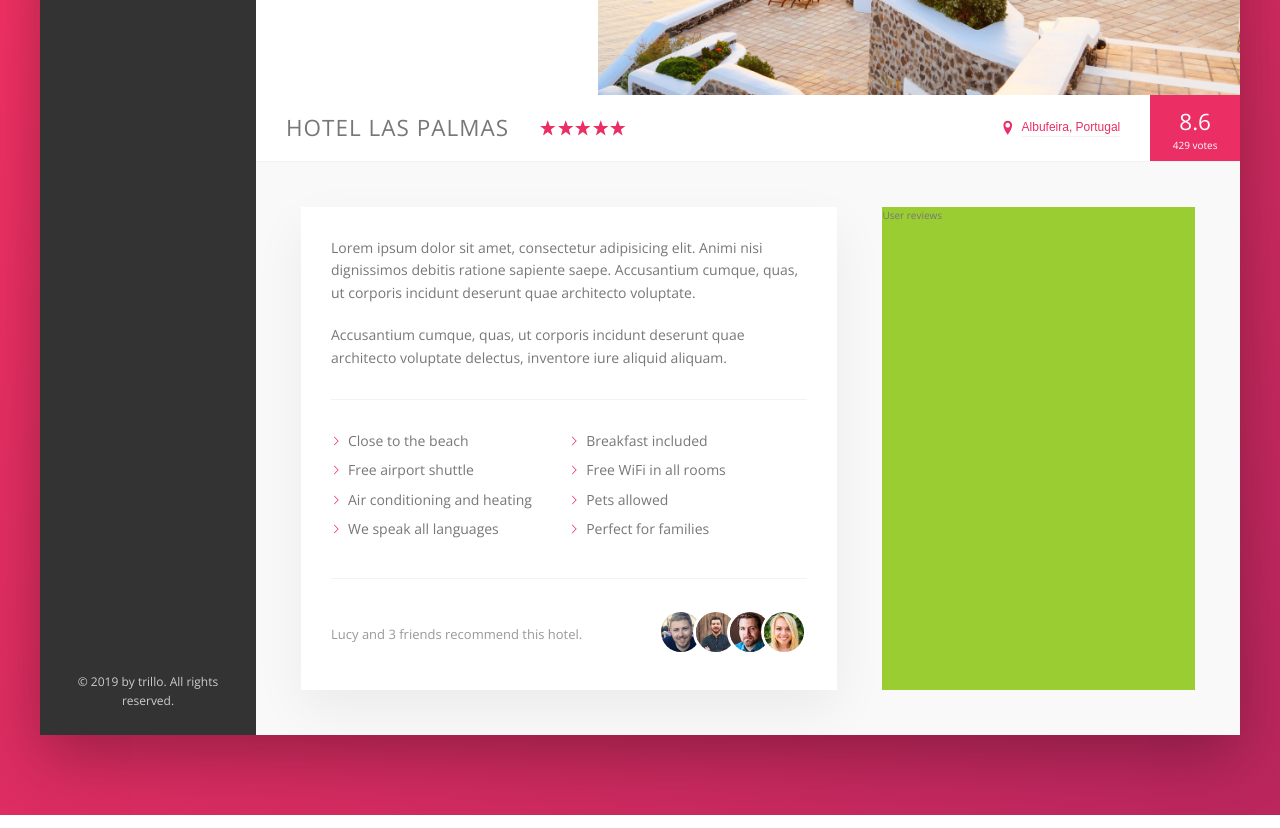
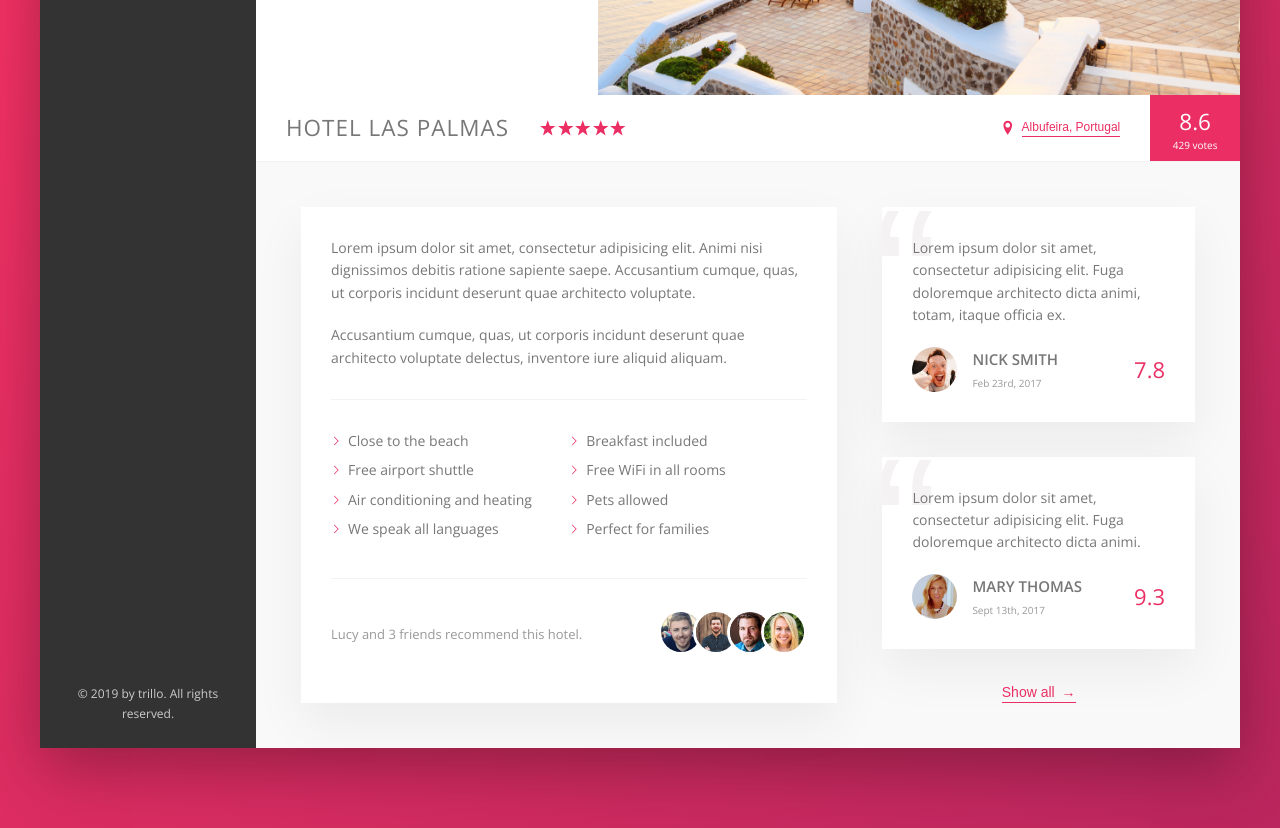
Before and after one commit to ctarx/Trillo, a website: page index.html in a window 1280 px wide. Shown: the part 440-1268 px from the top of the page. Drawn offline with nearby package versions, Linux system fonts and the light colour scheme.

Commit message:
Reviews section

```diff
--- a/index.html
+++ b/index.html
@@ -161,7 +161,35 @@
           </div>
 
           <div class="user-reviews">
-            User reviews
+            <figure class="review">
+              <blockquote class="review__text">
+                Lorem ipsum dolor sit amet, consectetur adipisicing elit. Fuga doloremque architecto dicta animi,
+                totam, itaque officia ex.
+              </blockquote>
+              <figcaption class="review__user">
+                <img src="img/user-1.jpg" alt="User 1" class="review__photo">
+                <div class="review__user-box">
+                  <p class="review__user-name">Nick Smith</p>
+                  <p class="review__user-date">Feb 23rd, 2017</p>
+                </div>
+                <div class="review__rating">7.8</div>
+              </figcaption>
+            </figure>
+            <figure class="review">
+              <blockquote class="review__text">
+                Lorem ipsum dolor sit amet, consectetur adipisicing elit. Fuga doloremque architecto dicta animi.
+              </blockquote>
+              <figcaption class="review__user">
+                <img src="img/user-2.jpg" alt="User 1" class="review__photo">
+                <div class="review__user-box">
+                  <p class="review__user-name">Mary Thomas </p>
+                  <p class="review__user-date">Sept 13th, 2017</p>
+                </div>
+                <div class="review__rating">9.3</div>
+              </figcaption>
+            </figure>
+
+            <button class="btn-inline">Show all <span>&rarr;</span> </button>
           </div>
         </div>
 
--- a/sass/_components.scss
+++ b/sass/_components.scss
@@ -263,15 +263,24 @@
   border: none;
   color: var(--color-primary);
   font-size: inherit;
-  border-bottom: var(--line);
+  border-bottom: 1px solid currentColor;
   padding-bottom: 2px;
   display: inline-block;
   background-color: transparent;
   cursor: pointer;
   transition: all .2s;
 
+  & span {
+    margin-left: 3px;
+    transition: margin-left .2s;
+  }
+
   &:hover {
     color: var(--color-grey-dark-1);
+
+    span {
+      margin-left: 8px;
+    }
   }
 
   &:focus {
@@ -367,3 +376,66 @@
     }
   }
 }
+
+//////////////////////////////////
+// REVIEWS
+.review {
+  background-color: #fff;
+  box-shadow: var(--shadow-light);
+  padding: 3rem;
+  margin-bottom: 3.5rem;
+  position: relative;
+  overflow: hidden;
+
+  &__text {
+    margin-bottom: 2rem;
+    z-index: 10;
+    position: relative;
+  }
+
+  &__user {
+    display: flex;
+    align-items: center;
+  }
+
+  &__photo {
+    height: 4.5rem;
+    width: 4.5rem;
+    border-radius: 50%;
+    margin-right: 1.5rem;
+  }
+
+  &__user-box {
+    margin-right: auto;
+  }
+
+  &__user-name {
+    font-size: 1.5rem;
+    font-weight: 600;
+    text-transform: uppercase;
+    margin-bottom: .4rem;
+  }
+
+  &__user-date {
+    font-size: 1rem;
+    color: var(--color-grey-dark-3);
+  }
+
+  &__rating {
+    color: var(--color-primary);
+    font-size: 2.2rem;
+    font-weight: 300;
+  }
+
+  &::before {
+    content: "\201C";
+    position: absolute;
+    top: -2.75rem;
+    left: -1rem;
+    line-height: 1;
+    font-size: 20rem;
+    font-family: sans-serif;
+    color: var(--color-grey-light-2);
+    z-index: 1;
+  }
+}
--- a/sass/_layout.scss
+++ b/sass/_layout.scss
@@ -36,13 +36,13 @@
 }
 
 .detail {
+  font-size: 1.4rem;
   display: flex;
   padding: 4.5rem;
   background-color: var(--color-grey-light-1);
 }
 
 .description {
-  font-size: 1.4rem;
   background-color: #fff;
   box-shadow: var(--shadow-light);
   padding: 3rem;
@@ -51,6 +51,10 @@
 }
 
 .user-reviews {
-  background-color: yellowgreen;
   flex: 1;
+
+  display: flex;
+  flex-direction: column;
+  align-items: center;
+
 }
```
Also changed, not shown: css/style.css.
